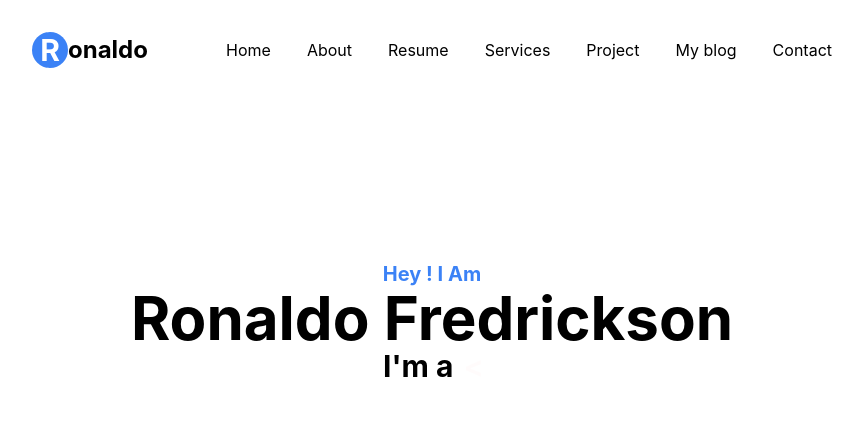
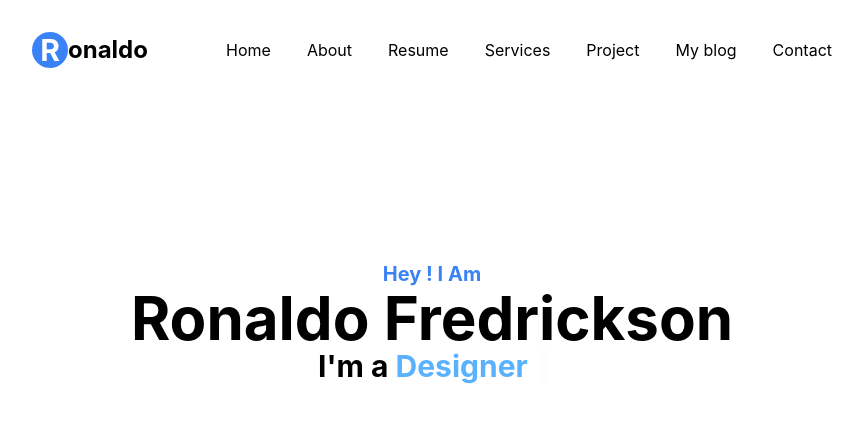
Before and after one commit to likhittha/firstproject, a React (Create React App) app: page /portfolio in a window 1280 px wide. Shown: the top 422 px of the page, without its empty margins (208-1071 px from the left). Built offline with nearby package versions, Linux system fonts and the light colour scheme.

Commit message:
issue Fixed
issue Fixed

```diff
--- a/src/Screens/Portfolio/Fileone.js
+++ b/src/Screens/Portfolio/Fileone.js
@@ -1,23 +1,22 @@
-import { Link } from 'react-router-dom';
-import { useTypewriter, Cursor} from 'react-simple-typewriter';
-export const Fileone =()=> {
-
-const {text} = useTypewriter({
-  words: ['Developer', 'Designer', 'Freelancer'],
+import { Link } from "react-router-dom";
+import { useTypewriter, Cursor } from "react-simple-typewriter";
+export const Fileone = () => {
+  const [text] = useTypewriter({
+    words: ["Developer", "Designer", "Freelancer"],
     loop: {},
-  typeSpeed:120,
-  deleteSpeed: 80 ,
-
+    typeSpeed: 100,
+    deleteSpeed: 80,
   });
 
-
-    return(
+  return (
     <>
       <div className="bg-white h-[100vh]">
-
         <div className="flex p-8 justify-between items-center px-60 ">
           <div className=" flex justify-center items-center cursor-pointer ">
- <p className="text-3xl text-white bg-blue-500 rounded-full font-bold justify-center items-center flex h-9 w-9 "> R</p>
+            <p className="text-3xl text-white bg-blue-500 rounded-full font-bold justify-center items-center flex h-9 w-9 ">
+              {" "}
+              R
+            </p>
             <p className="text-2xl font-bold ">onaldo</p>
           </div>
 
@@ -26,7 +25,7 @@ const {text} = useTypewriter({
               <li className="hover:underline decoration-blue-500 decoration-2 ">
                 <Link to="/">Home</Link>
               </li>
-        <li className="hover:underline decoration-blue-500 decoration-2" >
+              <li className="hover:underline decoration-blue-500 decoration-2">
                 <Link to="/about">About</Link>
               </li>
               <li className="hover:underline  decoration-blue-500 decoration-2">
@@ -50,16 +49,18 @@ const {text} = useTypewriter({
         <div className="justify-around flex flex-col items-center p-40">
           <p className="text-blue-500 text-xl font-bold ">Hey ! I Am</p>
           <p className="text-6xl font-bold ">Ronaldo Fredrickson </p>
-<p className="text-3xl font-bold ">I'm a
-<span style={{fontWeight: 'bold' , color:'green'}}> {text} </span>
-<span style={{color: 'red'}}>
-  <Cursor cursorStyle='<'/>
+          <p className="text-3xl font-bold ">
+            I'm a
+            <span style={{ fontWeight: "bold", color: "#5AB2FF" }}>
+              {" "}
+              {text}{" "}
             </span>
-
+            <span>
+              <Cursor cursorColor="#5AB2FF" />
+            </span>
           </p>
         </div>
       </div>
     </>
-
-    )
-}
+  );
+};
```
Lines whose indentation alone changed are shown as unchanged.
